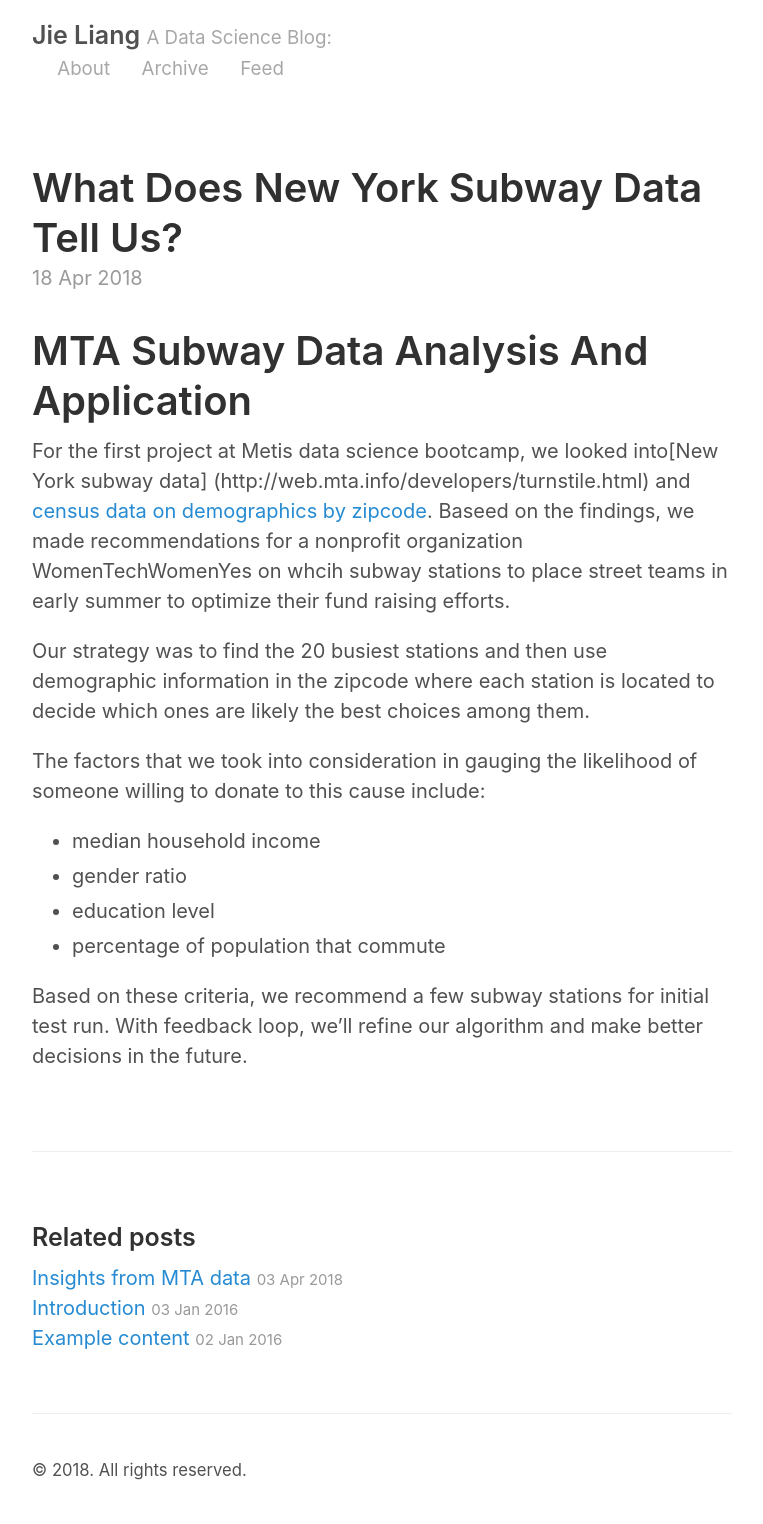
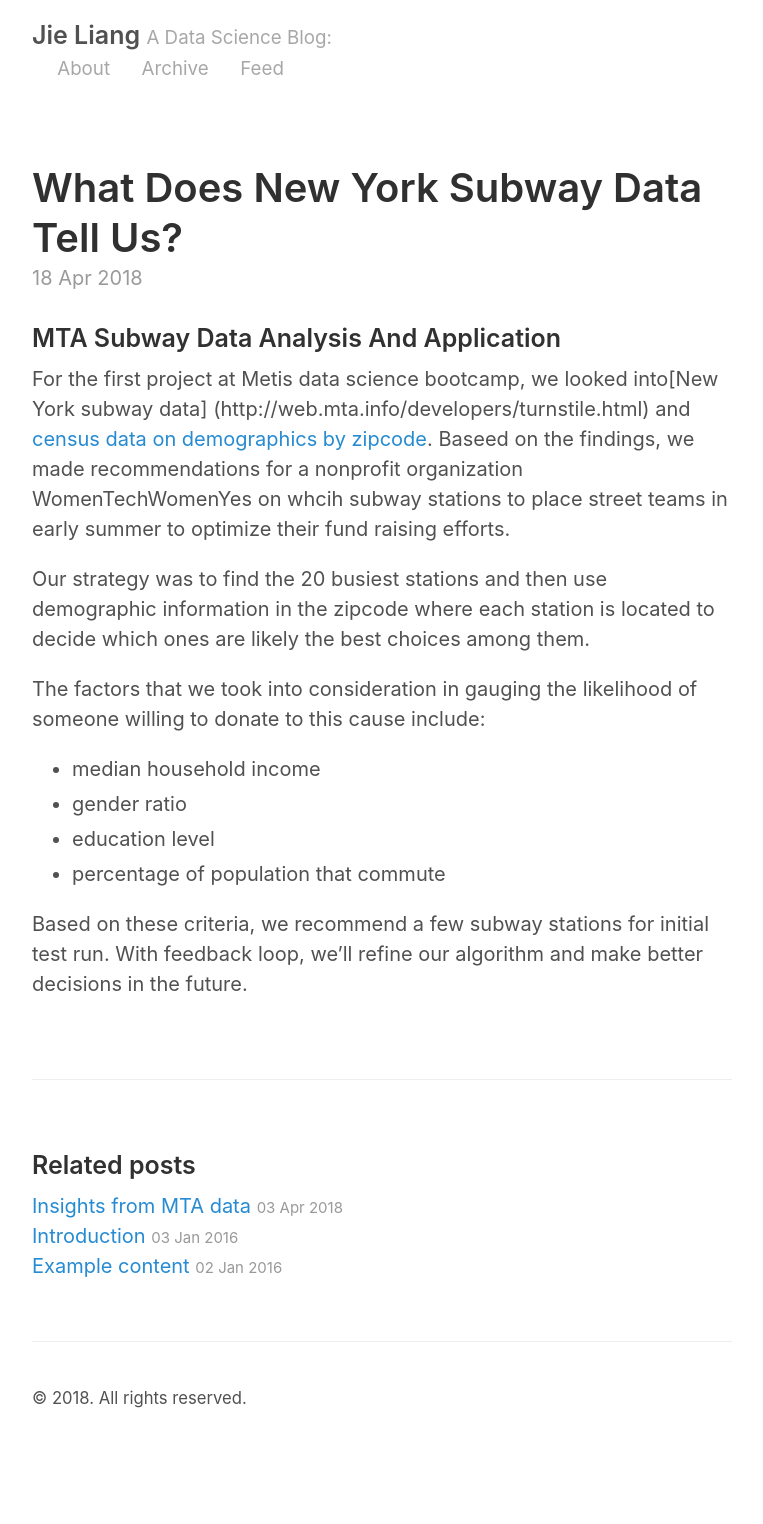
Before and after one commit to jieliang/jieliang.github.io, a Jekyll site: the page built from _posts/2018-04-18-What-does-New-York-subway-data-tell-us?.md, in a window 1280 px wide. Shown: the whole page, without its empty margins (258-1021 px from the left). Built offline with Jekyll 4.4.1, drawn with Linux system fonts in a browser that asks for light colours; our own code applies the rules of GitHub Pages for plain Markdown files; after the commit the page ends 1452 px from its top, so only the background shows below that.

```diff
--- a/_posts/2018-04-18-What-does-New-York-subway-data-tell-us?.md
+++ b/_posts/2018-04-18-What-does-New-York-subway-data-tell-us?.md
@@ -1,4 +1,4 @@
-# MTA Subway Data Analysis And Application
+### MTA Subway Data Analysis And Application
 
 For the first project at Metis data science bootcamp, we looked into[New York subway data] (http://web.mta.info/developers/turnstile.html) and [census data on demographics by zipcode](http://zipatlas.com/). Baseed on the findings, we made recommendations for a nonprofit organization WomenTechWomenYes on whcih subway stations to place street teams in early summer to optimize their fund raising efforts.
 
```
